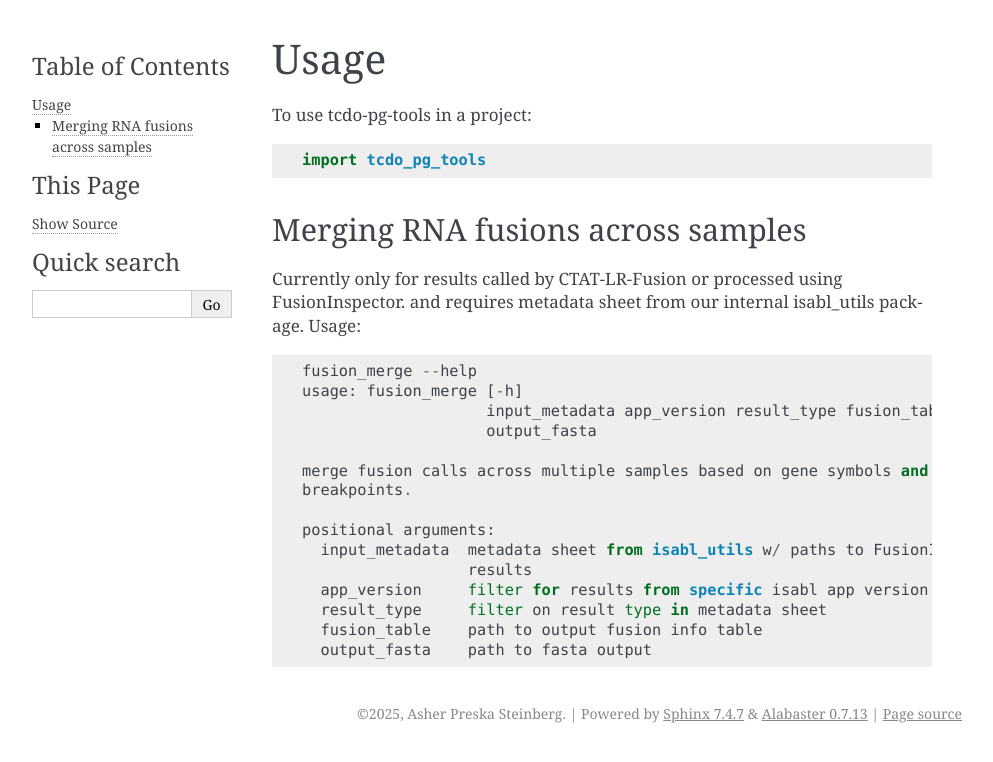
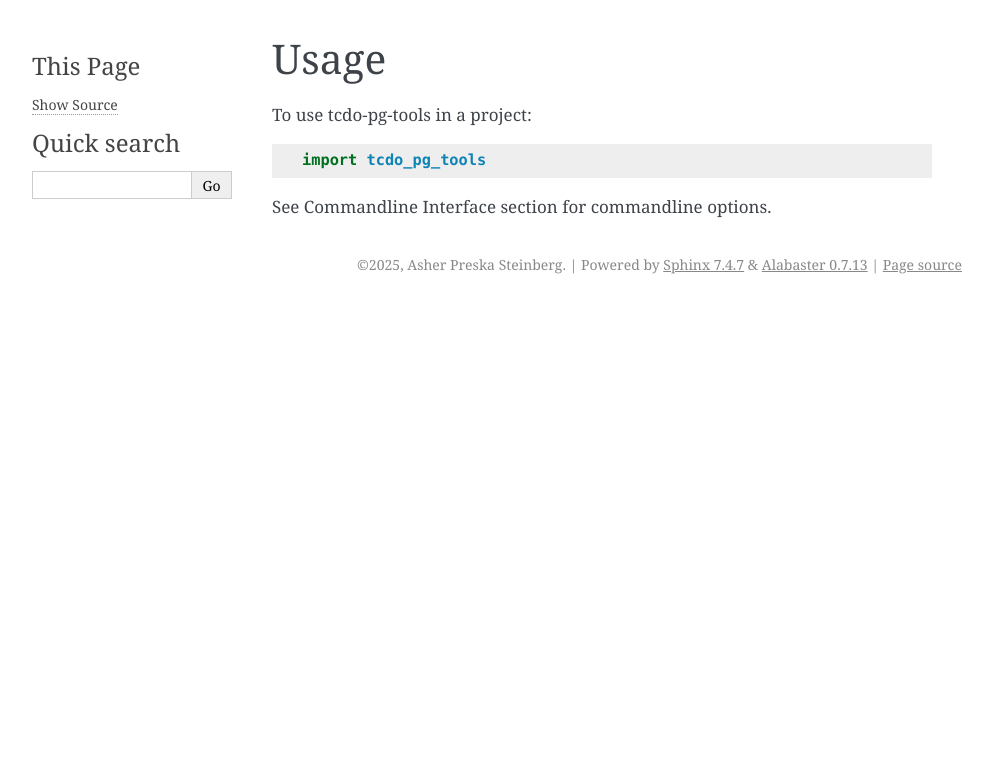
Before and after one commit to shahcompbio/tcdo_pg_tools, a Sphinx documentation site: the page built from docs/usage.rst, in a window 1280 px wide. Shown: the top 762 px of the page, without its empty margins (148-1141 px from the left). Built offline with Sphinx 7.4.7, drawn with Linux system fonts in a browser that asks for light colours; pages that are not in the unit, such as notebooks, are missing from menus.

Commit message:
fix to commandline options

```diff
--- /dev/null
+++ b/docs/cli.rst
@@ -0,0 +1,6 @@
+Command Line Interface
+======================
+
+.. click:: tcdo_pg_tools.cli:cli
+   :prog: tcdo_pg_tools
+   :nested: full
--- a/docs/conf.py
+++ b/docs/conf.py
@@ -31,7 +31,14 @@
 
 # Add any Sphinx extension module names here, as strings. They can be
 # extensions coming with Sphinx (named 'sphinx.ext.*') or your custom ones.
-extensions = ['sphinx.ext.autodoc', 'sphinx.ext.viewcode']
+extensions = [
+    "sphinx.ext.autodoc",
+    "sphinx.ext.napoleon",  # Ensures Google-style docstrings render correctly
+    "sphinx.ext.viewcode",
+    "sphinx_click",
+]
+extensions.append('sphinx.ext.autosummary')
+autosummary_generate = True
 
 # Add any paths that contain templates here, relative to this directory.
 templates_path = ['_templates']
--- a/docs/index.rst
+++ b/docs/index.rst
@@ -8,6 +8,7 @@
    readme
    installation
    usage
+   cli
    modules
    contributing
    authors
--- a/docs/usage.rst
+++ b/docs/usage.rst
@@ -6,24 +6,4 @@
 
     import tcdo_pg_tools
 
-Merging RNA fusions across samples
-------------------------
-
-Currently only for results called by CTAT-LR-Fusion or processed using FusionInspector.
-and requires metadata sheet from our internal isabl_utils package. Usage::
-
-    fusion_merge --help
-    usage: fusion_merge [-h]
-                        input_metadata app_version result_type fusion_table
-                        output_fasta
-
-    merge fusion calls across multiple samples based on gene symbols and
-    breakpoints.
-
-    positional arguments:
-      input_metadata  metadata sheet from isabl_utils w/ paths to FusionInspector
-                      results
-      app_version     filter for results from specific isabl app version
-      result_type     filter on result type in metadata sheet
-      fusion_table    path to output fusion info table
-      output_fasta    path to fasta output
+See Commandline Interface section for commandline options.
--- /dev/null
+++ b/requirements.txt
@@ -0,0 +1,6 @@
+sphinx
+sphinx-click
+typer
+pandas
+numpy
+click
```
Also changed, not shown: pyproject.toml (+4 -4 lines), 2 other files.
